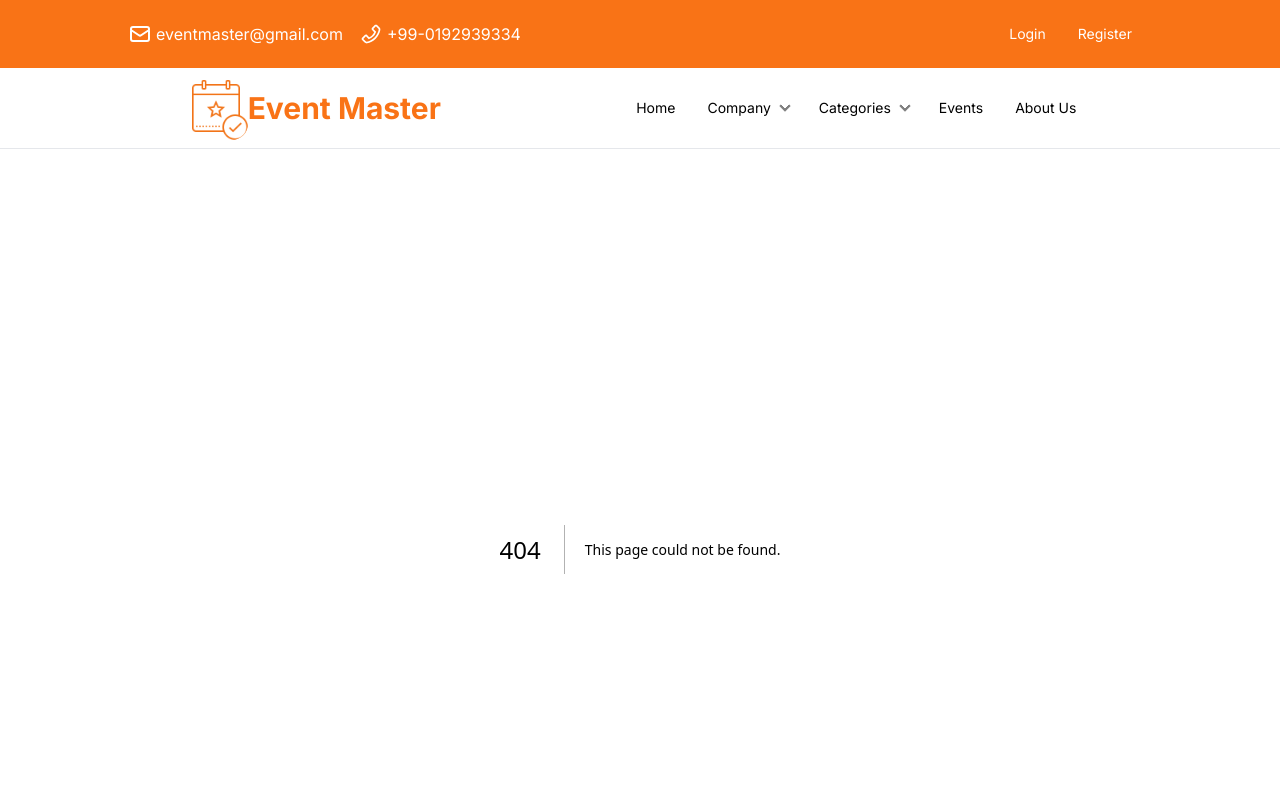
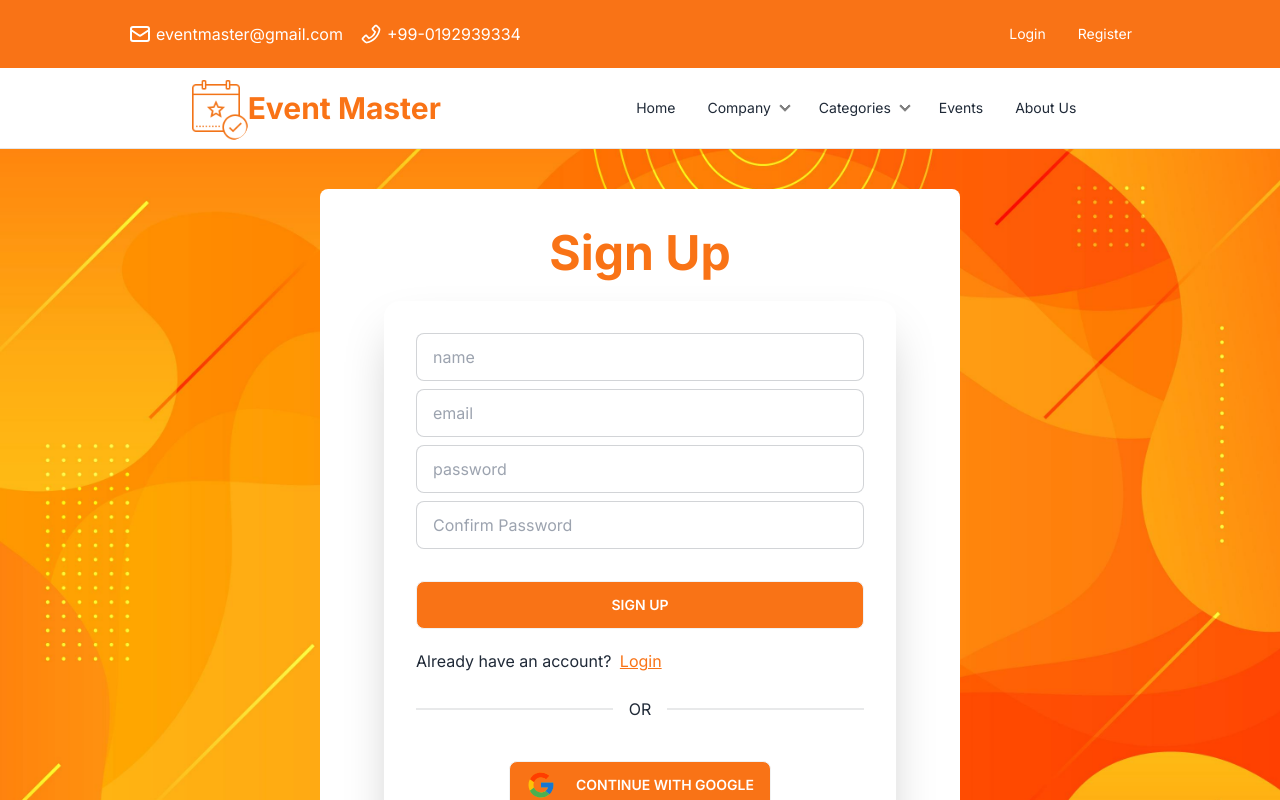
Before and after one commit to MoriamAkterSwarna/event-master-updated, a Next.js app: page /signup in a window 1280 px wide. Before the commit this address had no page. Shown: the top 800 px of the page. Built offline with nearby package versions, Linux system fonts and the light colour scheme.

Commit message:
login & signup page added

```diff
--- a/next.config.js
+++ b/next.config.js
@@ -1,5 +1,19 @@
 /** @type {import('next').NextConfig} */
-const nextConfig = {}
+const nextConfig = {
+    reactStrictMode: true,
+    images: {
+      remotePatterns: [
+        {
+          protocol: "https",
+          hostname: "lh3.googleusercontent.com",
+        },
+        {
+          protocol: "https",
+          hostname: "i.ibb.co",
+        },
+      ],
+    },
+  };
 
 module.exports = nextConfig
 module.exports = { eslint: { ignoreDuringBuilds: true } }
--- a/package.json
+++ b/package.json
@@ -20,6 +20,7 @@
     "react": "18.2.0",
     "react-dom": "18.2.0",
     "react-fast-marquee": "^1.6.0",
+    "react-hook-form": "^7.45.1",
     "react-icons": "^4.10.1",
     "tailwindcss": "3.3.2"
   },
--- a/src/app/about/page.jsx
+++ b/src/app/about/page.jsx
@@ -3,7 +3,7 @@ import React from 'react';
 const AboutPage = () => {
     return (
         <div>
-
+            about us
         </div>
     );
 };
--- a/src/app/globals.css
+++ b/src/app/globals.css
@@ -34,3 +34,10 @@
     background-position: center;
     background-size: cover;
   }
+  .login-bg{
+    background-image: url('../assets/5185208.jpg');
+    height: 100vh;
+    background-repeat: no-repeat;
+    background-position: center;
+    background-size: cover;
+  }
--- a/src/app/layout.js
+++ b/src/app/layout.js
@@ -8,7 +8,7 @@ const inter = Inter({ subsets: ['latin'] })
 
 export const metadata = {
   title: 'Event Master',
-  description: 'Event Master',
+  description: 'Event Master is an event planning application',
 }
 
 export default function RootLayout({ children }) {
--- /dev/null
+++ b/src/app/login/loginPage.jsx
@@ -0,0 +1,82 @@
+"use client";
+import Link from 'next/link';
+import React from 'react';
+import { FcGoogle } from "react-icons/fc";
+import { useForm } from "react-hook-form";
+const LoginForm = () => {
+    const {
+        register,
+        handleSubmit,
+        formState: { errors },
+      } = useForm();
+    return (
+        <form
+        // onSubmit={handleSubmit(onSubmit)}
+        className="card-body">
+      <div className="form-control">
+
+        <input
+          type="email"
+          placeholder="email"
+          id="email"
+          name="email"
+          className="input input-bordered"
+          autoComplete="email"
+          {...register("email"
+        //   , {
+        //     required: true,
+        //     pattern: /^[\w-.]+@([\w-]+\.)+[\w-]{2,}$/,
+        //   }
+          )}
+        />
+        {/* {errors.email && (
+          <span className="text-red-500 text-base mt-1">
+            Please enter a valid email address.
+          </span>
+        )} */}
+      </div>
+      <div className="form-control">
+        <input
+          type="password"
+          placeholder="password"
+          id="password"
+          name="password"
+          className="input input-bordered"
+          autoComplete="new-password"
+          {...register("password", { required: true, minLength: 6 })}
+        />
+        {/* {errors.password && (
+          <span className="text-red-500 text-base mt-1">
+            Please enter a password.
+          </span>
+        )} */}
+        {/* <label className="label">
+          <a href="#" className="label-text-alt link link-hover">
+            Forgot password?
+          </a>
+        </label> */}
+      </div>
+      <div className="form-control mt-6">
+        <button className="btn bg-orange-500 text-white hover:bg-orange-600 hover:text-black" type="submit">
+          Login
+        </button>
+      </div>
+      <p className="mt-3">
+        Don&apos;t have an account?
+        <Link className="text-orange-500 underline ml-1" href="/signup">
+          Signup
+        </Link>
+      </p>
+      <div className="divider mt-5">OR</div>
+      <button
+        // onClick={handleGoogleLogin}
+        type="button"
+        className="btn bg-orange-500 text-white hover:text-black hover:bg-orange-600 mt-5 mx-auto"
+      >
+        <FcGoogle className="text-3xl mr-3" /> Continue with google
+      </button>
+    </form>
+    );
+};
+
+export default LoginForm;
--- /dev/null
+++ b/src/app/login/page.jsx
@@ -0,0 +1,22 @@
+import React from "react";
+import LoginForm from "./loginPage";
+
+const LoginPage = () => {
+  return (
+    <div className="login-bg">
+      <div className="py-10">
+        <div className="bg-white w-1/2 mx-auto px-6 py-10 rounded-lg">
+          <h2 className="text-5xl font-bold text-center text-orange-500">
+            Login
+          </h2>
+
+          <div className="card flex-shrink-0 w-full max-w-lg shadow-2xl bg-base-100 mt-6 mb-12 mx-auto">
+            <LoginForm></LoginForm>
+          </div>
+        </div>
+      </div>
+    </div>
+  );
+};
+
+export default LoginPage;
--- /dev/null
+++ b/src/app/signup/page.jsx
@@ -0,0 +1,22 @@
+import React from 'react';
+import SignUpForm from './signupForm';
+
+const SignUpPage = () => {
+    return (
+        <div className="login-bg">
+        <div className="py-10">
+          <div className="bg-white w-1/2 mx-auto px-6 py-10 rounded-lg">
+            <h2 className="text-5xl font-bold text-center text-orange-500">
+              Sign Up
+            </h2>
+
+            <div className="card flex-shrink-0 w-full max-w-lg shadow-2xl bg-base-100 mt-6 mb-12 mx-auto">
+              <SignUpForm></SignUpForm>
+            </div>
+          </div>
+        </div>
+      </div>
+    );
+};
+
+export default SignUpPage;
--- /dev/null
+++ b/src/app/signup/signupForm.jsx
@@ -0,0 +1,132 @@
+"use client";
+import Link from 'next/link';
+import React from 'react';
+import { useForm } from "react-hook-form";
+import { FcGoogle } from "react-icons/fc";
+
+const SignUpForm = () => {
+    const {
+        register,
+        handleSubmit,
+        formState: { errors },
+        getValues,
+        setValue,
+      } = useForm();
+    return (
+        <form
+        // onSubmit={handleSubmit(onSubmit)}
+        className="card-body">
+      <div className="form-control">
+
+        <input
+          type="text"
+          placeholder="name"
+          id="name"
+          name="name"
+          className="input input-bordered"
+          {...register("name", { required: true })}
+        />
+        {/* {errors.name && (
+          <span className="text-red-500 text-base mt-1">
+            Please enter your name.
+          </span>
+        )} */}
+      </div>
+      <div className="form-control">
+
+        <input
+          type="email"
+          placeholder="email"
+          id="email"
+          name="email"
+          className="input input-bordered"
+          autoComplete="email"
+          {...register("email"
+        //   , {
+        //     required: true,
+        //     pattern: /^[\w-.]+@([\w-]+\.)+[\w-]{2,}$/,
+        //   }
+          )}
+        />
+        {/* {errors.email && (
+          <span className="text-red-500 text-base mt-1">
+            Please enter a valid email address.
+          </span>
+        )} */}
+      </div>
+      <div className="form-control">
+
+        <input
+          type="password"
+          placeholder="password"
+          id="password"
+          name="password"
+          className="input input-bordered"
+          autoComplete="new-password"
+          {...register("password", { required: true, minLength: 6 })}
+        />
+        {/* {errors.password && (
+          <span className="text-red-500 text-base mt-1">
+            Please enter a password.
+          </span>
+        )} */}
+      </div>
+      <div className="form-control">
+
+        <input
+          type="password"
+          placeholder="Confirm Password"
+          id="confirmPassword"
+          name="confirmPassword"
+          className="input input-bordered"
+          autoComplete="new-password"
+          {...register("confirmPassword"
+          , {
+            required: true,
+            minLength: 6
+            // ,
+            // validate: (value) =>
+            //   value === getValues("password") || "The passwords do not match.",
+          })}
+        />
+        {/* {errors.confirmPassword && (
+          <span className="text-red-500 text-base mt-1">
+            {errors.confirmPassword.message || "Please confirm your password."}
+          </span>
+        )} */}
+      </div>
+      {/* <div className="form-control">
+        <label htmlFor="photo" className="label label-text">
+          Photo
+        </label>
+        <input
+          type="file"
+          id="photo"
+        //   onChange={uploadImage}
+          className="file-input file-input-bordered file-input-primary w-full"
+        />
+      </div> */}
+      <div className="form-control mt-6">
+        <button className="btn bg-orange-500 text-white hover:bg-orange-600 hover:text-black" type="submit">
+          Sign Up
+        </button>
+      </div>
+      <p className="mt-3">
+        Already have an account?{" "}
+        <Link className="text-orange-500 underline ml-1" href="/login">
+          Login
+        </Link>
+      </p>
+      <div className="divider mt-5">OR</div>
+      <button
+        // onClick={handleGoogleLogin}
+        type="button"
+        className="btn bg-orange-500 text-white hover:bg-orange-600 hover:text-black mt-5 mx-auto"
+      >
+        <FcGoogle className="text-3xl mr-3" /> Continue with google
+      </button>
+    </form>
+    );
+};
+
+export default SignUpForm;
--- a/src/components/preNav.jsx
+++ b/src/components/preNav.jsx
@@ -1,6 +1,7 @@
 import React from "react";
 import { HiOutlineMail } from 'react-icons/hi';
 import { AiOutlinePhone } from 'react-icons/ai';
+import Link from "next/link";
 
 const PreNav = () => {
   return (
@@ -22,10 +23,12 @@ const PreNav = () => {
           <ul className="menu menu-horizontal px-1">
 
             <li>
-              <a>Login</a>
+              {/* <a>Login</a> */}
+              <Link href="/login">Login</Link>
+
             </li>
             <li>
-              <a>Register</a>
+            <Link href="/signup">Register</Link>
             </li>
 
           </ul>
```
Also changed, not shown: 1 other file (tests, documents, lock files or other folders).
